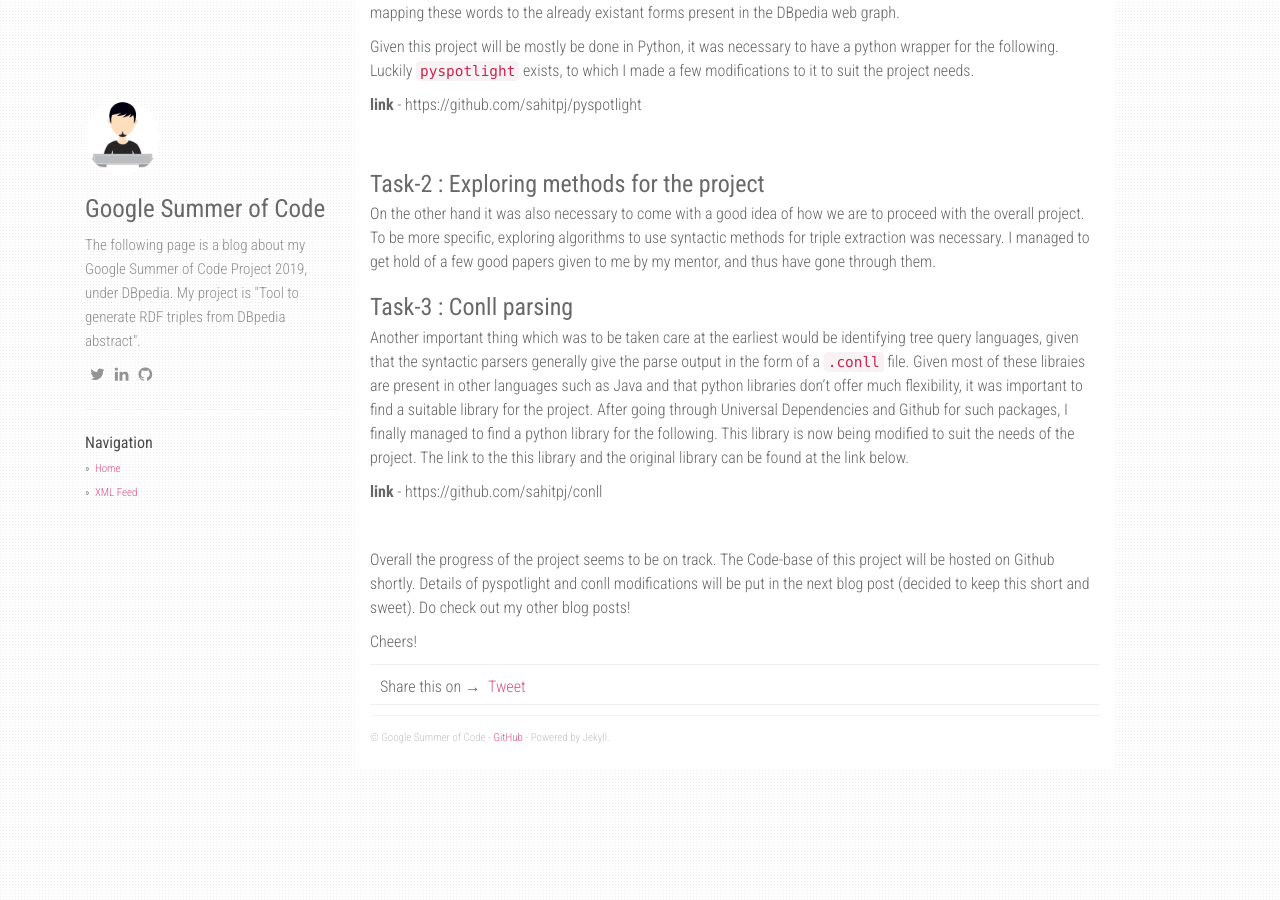
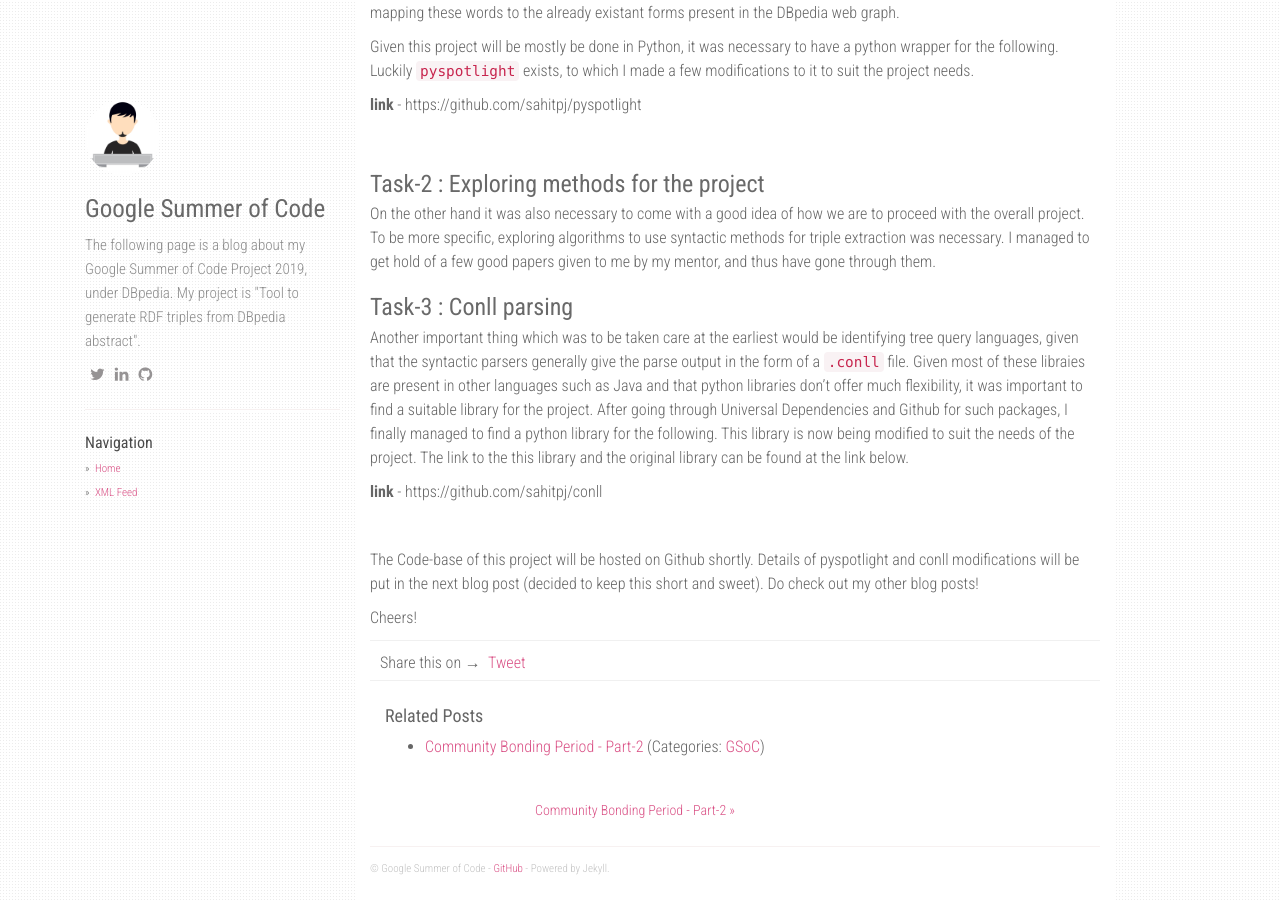
Before and after one commit to sahitpj/gs, a Jekyll site: the page built from docs/_posts/2019-05-17-Introduction-Community-Bonding-period-Part1.md, in a window 1280 px wide and 900 px high, scrolled down 502 px. Built offline with Jekyll 4.4.1, drawn with Linux system fonts in a browser that asks for light colours; nearby versions of some CDN libraries; comment, search, counter and statistics services are not loaded; some of the changed lines change nothing that is shown.

Commit message:
Second blog post

```diff
--- a/docs/_posts/2019-05-17-Introduction-Community-Bonding-period-Part1.md
+++ b/docs/_posts/2019-05-17-Introduction-Community-Bonding-period-Part1.md
@@ -31,6 +31,6 @@
 
 <br>
 
-Overall the progress of the project seems to be on track. The Code-base of this project will be hosted on Github shortly. Details of pyspotlight and conll modifications will be put in the next blog post (decided to keep this short and sweet). Do check out my other blog posts!
+The Code-base of this project will be hosted on Github shortly. Details of pyspotlight and conll modifications will be put in the next blog post (decided to keep this short and sweet). Do check out my other blog posts!
 
 Cheers!
--- /dev/null
+++ b/docs/_posts/2019-05-26-Community-Bonding-Part-2.md
@@ -0,0 +1,24 @@
+---
+layout: post
+title: Community Bonding Period - Part-2
+comments: false
+categories: [GSoC]
+---
+
+With the community bonding period done, the actual coding phase has started. As mentioned in my previous blog post, in this post I will be talking about the modifications I have made, what I worked on in the second half of my community bonding period and what I will be doing for the next week.
+
+In the `pyspotlight` module, the main modification I did and perhaps the only change I made was to make annotations possible by using the online API, instead of requiring a local version of the API. In the `conllu` module the formatting for parsing was changed in accordance to the .conll files being output by SyntaxNet. Also a special parse function for files which represented a single sentence was created.
+
+### Hearst Patterns
+
+In the later half of the community bonding period, I spent time understanding hearst patterns. Hearst patterns can help us identify relations between words ie, r(a, b, n) where 'a' and 'b' are the two words. ex, 'Person ABC' , 'New York', 'birthPlace'. These can be found either statistically, like most modern NLP techniques or using specific patterns to search. Intuitively a pattern wise search would be less performing, because they are highly constrained, however studies have shown otherwise \[1](https://aclweb.org/anthology/P18-2057). The methods do take advantage of the POS tags of the words.
+
+My tasks for the first week are as follows:
+
+In the first week, I would concentrating on using hearst patterns to be able to identify relations. As of now I would be concentrating on a few number of relations. The idea would be to understand how well it does over a large dataset and whether in order to find a relation, it would not require to develop a large number of specific patterns. Another approach would be the statistic approach and see if a model can be created to do the following and whether this can be easily modified and replicated for all other types of relations.
+
+Another important part would be understanding how having a dependent parse of the sentence can change the output of the results VS a simple surface POS (which can both be offerred by SyntaxNet)
+
+In the next blog post (coming up after the first week), I will be talking about the program which would be developed for this and all the prelimnaries for the experiment. The codebase for the following can be found at `github.com/sahitpj/GSoC-codebase`
+
+Cheers!
```
